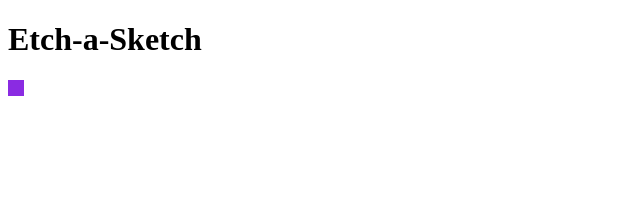
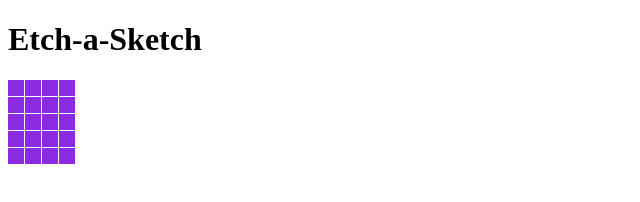
Before and after one commit to emesefedev/etch-a-skectch, a plain HTML site: page index.html in a window 1280 px wide. Shown: the whole page, without its empty margins (0-640 px from the left). Drawn offline with Linux system fonts and the light colour scheme.

Commit message:
display grid

```diff
--- a/logic.js
+++ b/logic.js
@@ -1,10 +1,23 @@
+const ELEMENT_SIZE = 16 // px
+const GAP_SIZE = 1 //px
+
+const totalRows = 5
+const totalColumns = 4
+
+
+const totalElements = totalRows * totalColumns
+
 window.addEventListener("load", () => {
     console.log("load")
 
-    const cointainer = document.querySelector(".flex-container")
+    const container = document.querySelector(".flex-container")
+    const containerWidth = totalColumns * ELEMENT_SIZE + (totalColumns - 1) * GAP_SIZE
+    container.style.width = `${containerWidth}px`
 
-    const div = document.createElement("div");
-    div.classList.add("flex-item");
-    cointainer.appendChild(div)
+    for (i = 0; i < totalElements; i++) {
+        const div = document.createElement("div");
+        div.classList.add("flex-item")
+        container.appendChild(div)
+    }
 
 })
--- a/style.css
+++ b/style.css
@@ -1,5 +1,7 @@
 .flex-container {
     display: flex;
+    flex-wrap: wrap;
+    gap: 1px;
 }
 
 .flex-item {
```
